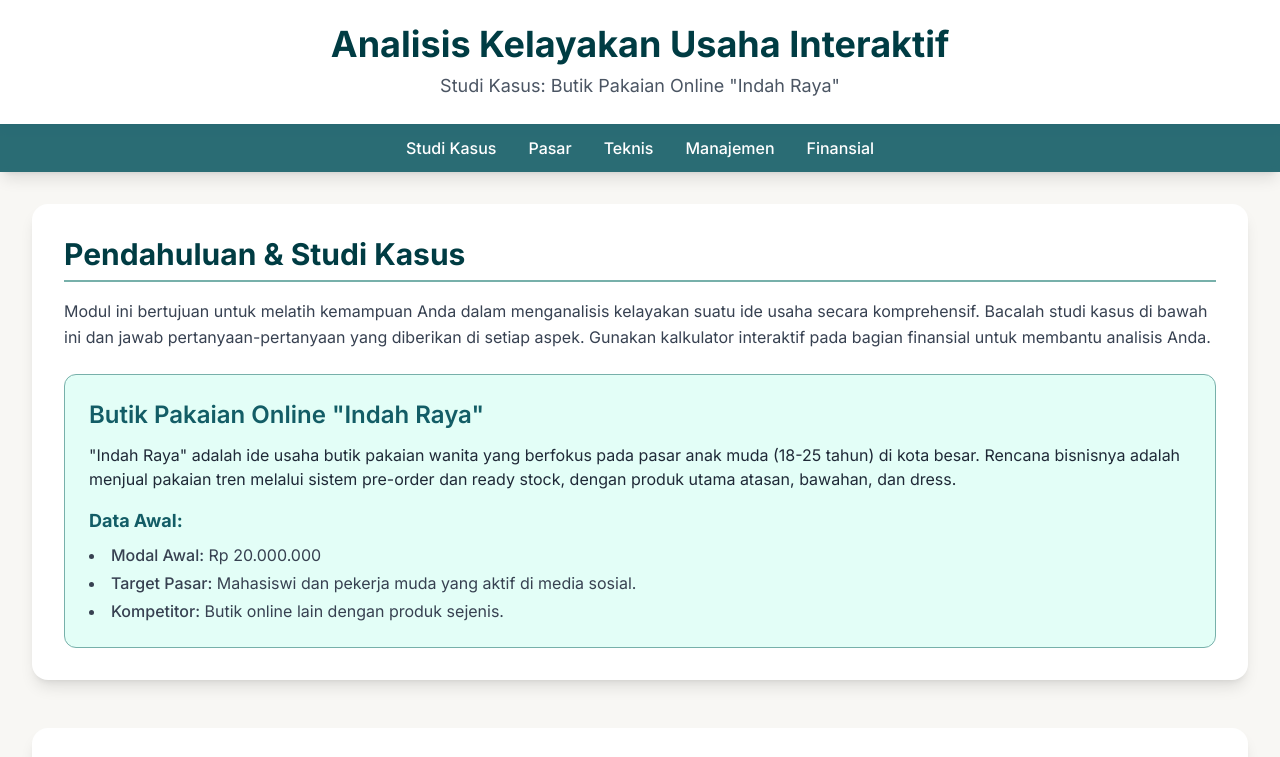
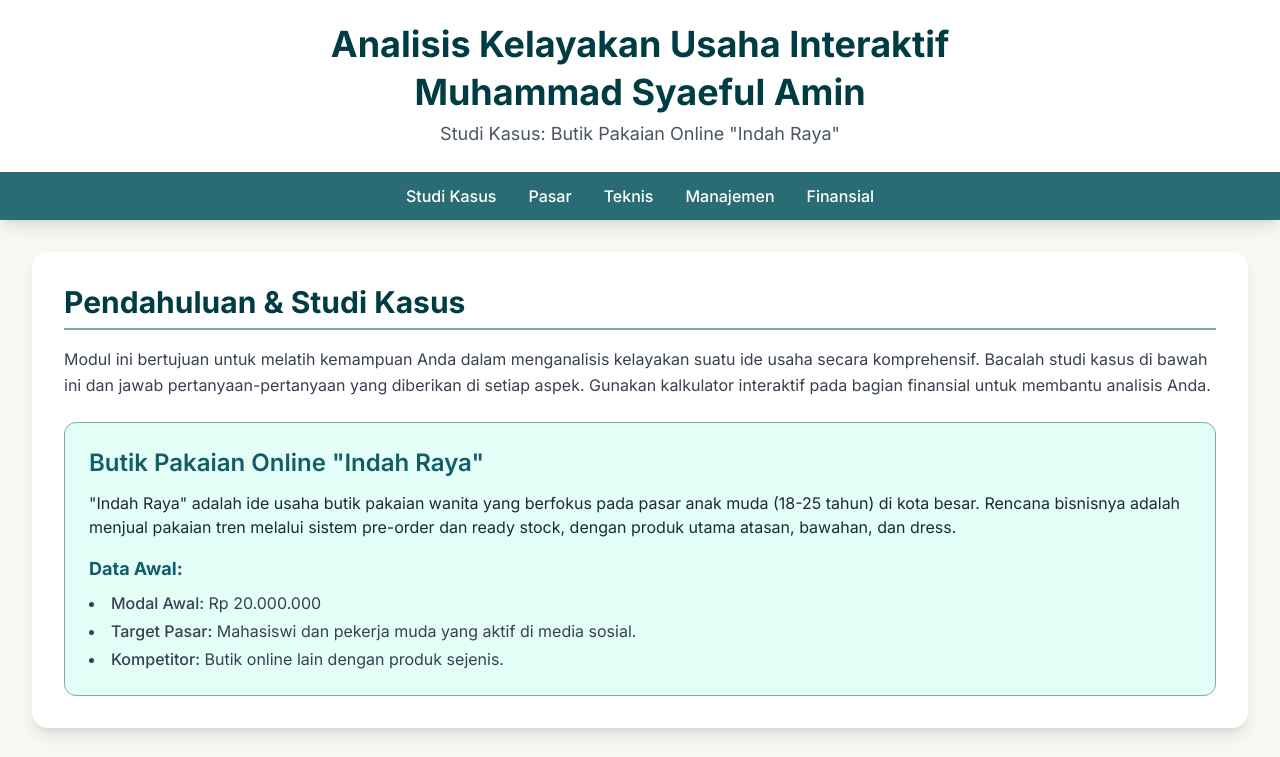
Before and after one commit to petaninewbie/analisiskelayakanusaha.github.io, a plain HTML site: page index.html in a window 1280 px wide. Shown: the top 757 px of the page. Drawn offline with nearby package versions, Linux system fonts and the light colour scheme.

Commit message:
Update index.html

```diff
--- a/index.html
+++ b/index.html
@@ -44,6 +44,7 @@
 
     <header class="bg-white shadow-md p-6 text-center">
         <h1 class="text-4xl font-bold text-[#003C43] mb-2">Analisis Kelayakan Usaha Interaktif</h1>
+        <h2 class="text-4xl font-bold text-[#003C43] mb-2">Muhammad Syaeful Amin</h2>
         <p class="text-lg text-gray-600">Studi Kasus: Butik Pakaian Online "Indah Raya"</p>
     </header>
 
@@ -307,4 +308,5 @@
         };
     </script>
 </body>
+
 </html>
```
